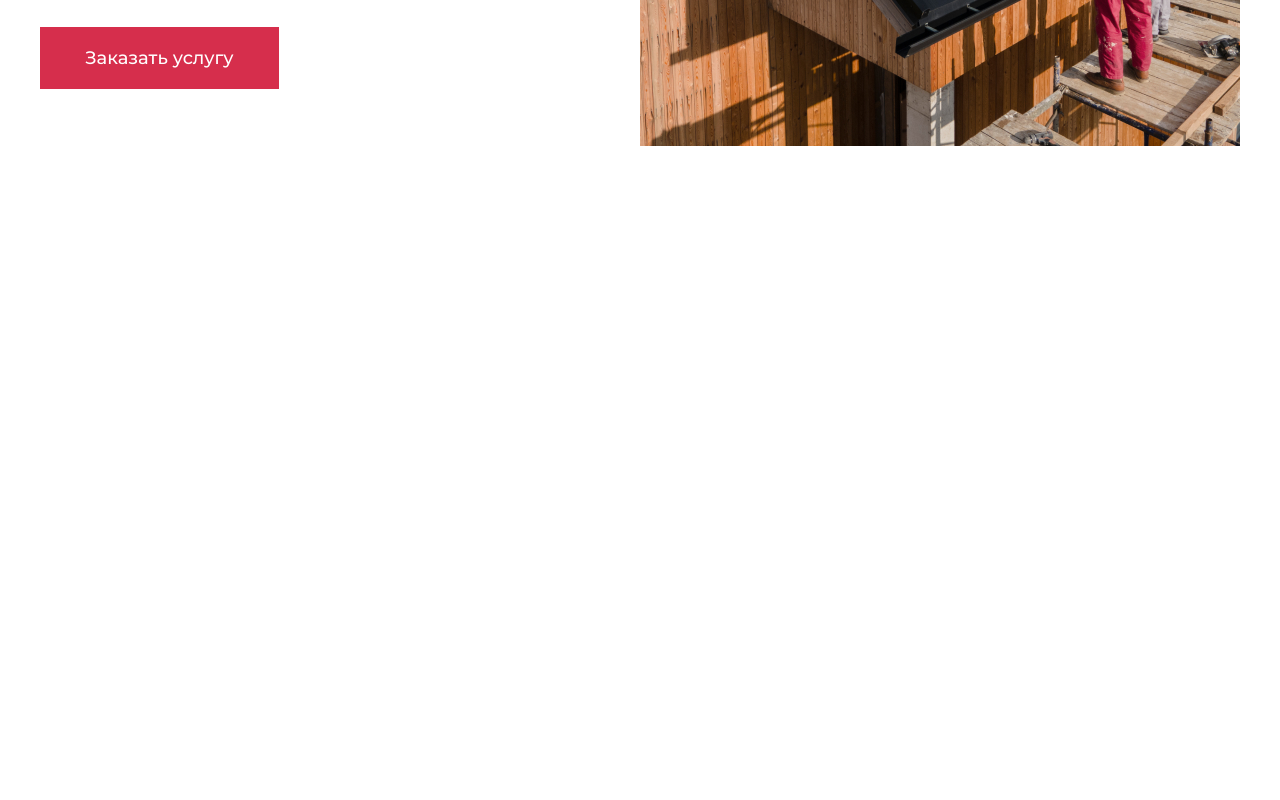
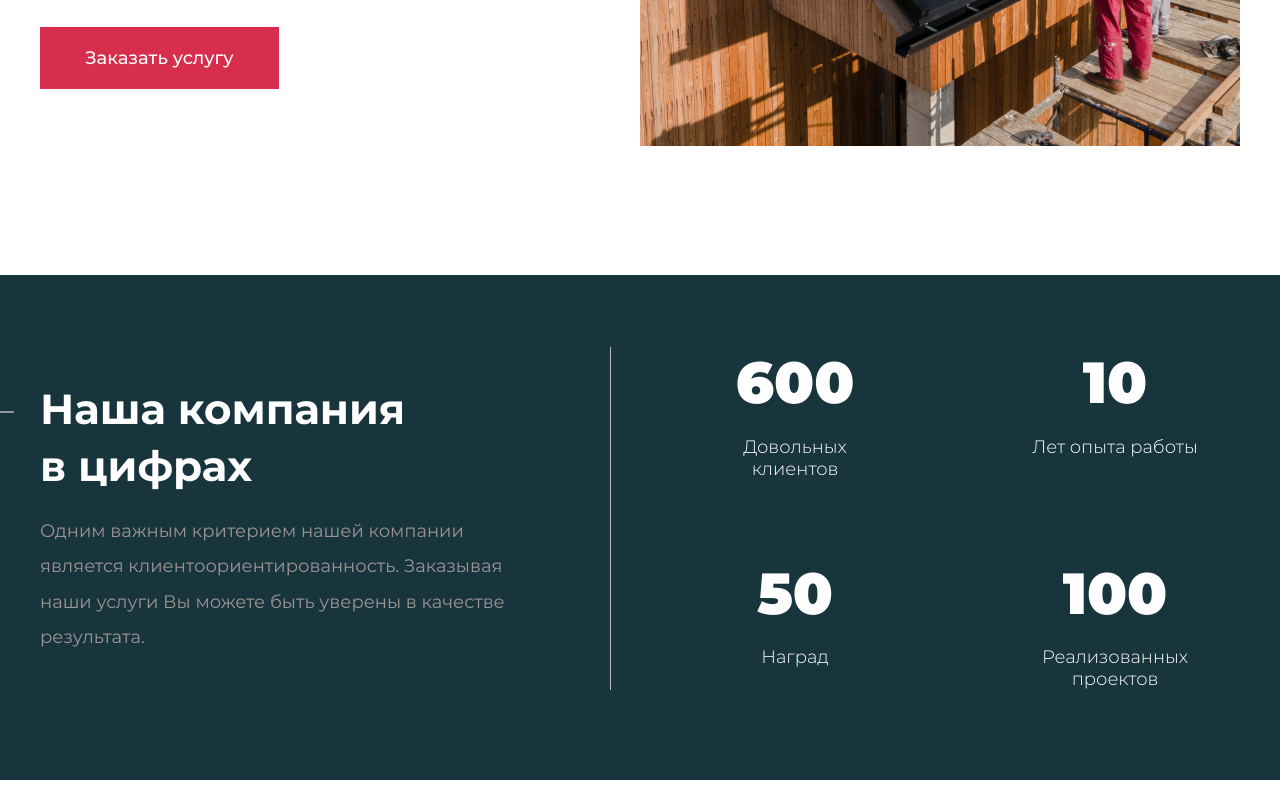
Before and after one commit to SrFerdildon/LEARN-layout-1, a plain HTML site: page index.html in a window 1280 px wide. Shown: the part 1347-2147 px from the top of the page. Before the commit the page ends 1622 px from the top, so only its background shows below. Drawn offline with Linux system fonts and the light colour scheme.

Commit message:
created numbers block

```diff
--- a/index.html
+++ b/index.html
@@ -133,6 +133,52 @@
 			</div>
 		</div>
 	</section>
+
+	<div class="s-numbers">
+		<div class="container">
+			<div class="num-row">
+				<div class="num-left">
+					<h2 class="def-title">Наша компания в цифрах</h2>
+					<div class="def-desc">Одним важным критерием нашей компании является клиентоориентированность.
+						Заказывая наши услуги Вы можете быть уверены в
+						качестве результата.</div>
+				</div>
+				<div class="barrier"></div>
+				<div class="num-right">
+					<div class="num-stat">
+						<div class="numbers">600</div>
+						<div class="num-desc">Довольных
+							клиентов</div>
+					</div>
+					<div class="num-stat">
+						<div class="numbers">10</div>
+						<div class="num-desc">Лет опыта работы</div>
+					</div>
+					<div class="num-stat">
+						<div class="numbers">50</div>
+						<div class="num-desc">Наград</div>
+					</div>
+					<div class="num-stat">
+						<div class="numbers">100</div>
+						<div class="num-desc">Реализованных
+							проектов</div>
+					</div>
+				</div>
+			</div>
+		</div>
+	</div>
+
+	<div class="s-services">
+		<div class="container">
+			<h2 class="center-title">
+
+			</h2>
+
+			<div class="services-row">
+				<div class="services-item"></div>
+			</div>
+		</div>
+	</div>
 	<script src="js/swiper-bundle.min.js"></script>
 	<script src="js/script.js"></script>
 </body>
--- a/styles/style.css
+++ b/styles/style.css
@@ -56,7 +56,7 @@ textarea::placeholder {
 	height: 1px;
 	width: 100%;
 	position: absolute;
-	top: 50%;
+	top: 31px;
 	transform: translateY(-50%);
 	left: calc(-100% - 26px);
 	background-color: #D62E4C;
@@ -295,3 +295,70 @@ background: #D62E4C;
 	object-fit: cover;
 }
 /* About us END */
+
+/* Numbers START */
+.s-numbers {
+	background: #18353E;
+	padding: 72px 0 90px 0;
+	color: #FFF;
+}
+
+.num-row {
+	display: flex;
+	align-items: center;
+	justify-content: space-between;
+}
+
+.barrier {
+	width: 1px;
+	align-self: stretch;
+	background: rgba(213, 213, 213, 0.85);
+}
+
+.num-left .def-title {
+	line-height: 134.9%;
+	width: 387px;
+}
+
+.num-left .def-title::before {
+	background-color: #fff;
+}
+
+.num-left .def-desc {
+	color: #9D9494;
+	font-size: 18px;
+	line-height: 197.9%;
+	width: 471px;
+}
+
+.num-right {
+	box-sizing: content-box;
+	display: grid;
+	grid-template-columns: repeat(2, 170px);
+	justify-content: space-between;
+	row-gap: 78px;
+	column-gap: 150px;
+	width: 490px;
+	text-align: center;
+	font-style: normal;
+	line-height: normal;
+	padding-right: 40px;
+}
+
+.numbers {
+	font-size: 58px;
+	font-weight: 900;
+	padding-bottom: 17.5px;
+}
+
+.num-desc {
+	font-size: 18px;
+	font-weight: 300;
+}
+/* Numbers END */
+
+/* Services START */
+.s-services {
+	background: #fff;
+}
+/* Services END */
```
